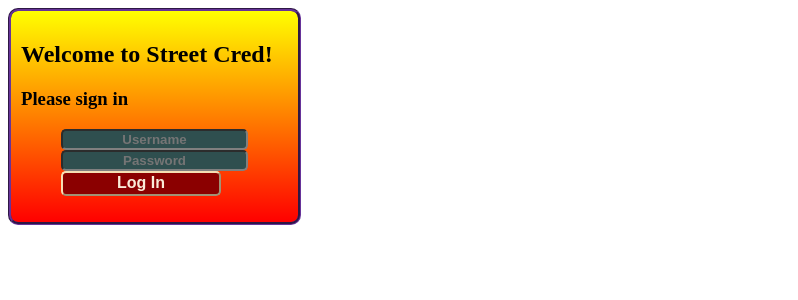
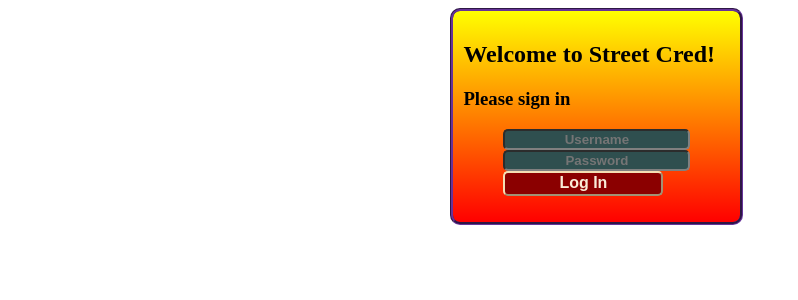
Before and after one commit to deibele1/First-Java-Project, an Angular app in the folder frontEnd/StreetCred/: page / in a window 1280 px wide. Shown: the top 300 px of the page, without its empty margins (0-798 px from the left). Built offline with nearby package versions, Linux system fonts and the light colour scheme.

Commit message:
Tried to get the login to function.

```diff
--- a/frontEnd/StreetCred/src/app/app.component.html
+++ b/frontEnd/StreetCred/src/app/app.component.html
@@ -1,9 +1,9 @@
-<div id="app-root" *ngIf="!getLoggedIn()">
+<div id="app-root" *ngIf="!login.loggedIn">
     <app-login-component>
 
     </app-login-component>
 </div>
-<div id="app-root" *ngIf="getLoggedIn()">
+<div id="app-root" *ngIf="login.loggedIn">
     <app-home>
 
     </app-home>
--- a/frontEnd/StreetCred/src/app/app.component.ts
+++ b/frontEnd/StreetCred/src/app/app.component.ts
@@ -1,16 +1,22 @@
-import { Component } from '@angular/core';
+import { Component, OnInit } from '@angular/core';
+import { LoginComponent } from 'src/app/login/login.component';
 
 @Component({
   selector: 'app-root',
   templateUrl: './app.component.html',
   styleUrls: ['./app.component.css']
 })
-export class AppComponent {
+export class AppComponent implements OnInit {
 
   private loggedIn: boolean = false;
+  constructor(public login :LoginComponent) { }
+
+  ngOnInit(): void {
+    this.getLoggedIn();
+  }
 
   getLoggedIn() {
-    return this.loggedIn;
+    return this.login.loggedIn;
   }
 
   setLoggedIn(value: boolean) {
--- a/frontEnd/StreetCred/src/app/app.module.ts
+++ b/frontEnd/StreetCred/src/app/app.module.ts
@@ -19,7 +19,7 @@ import { HomeComponent } from './home/home.component';
     AppRoutingModule,
     FormsModule
   ],
-  providers: [],
+  providers: [LoginComponent],
   bootstrap: [AppComponent]
 })
 export class AppModule { }
--- a/frontEnd/StreetCred/src/app/login/login.component.ts
+++ b/frontEnd/StreetCred/src/app/login/login.component.ts
@@ -10,6 +10,7 @@ export class LoginComponent implements OnInit {
   constructor() { }
   username:string;
   password:string;
+  loggedIn:boolean;
 
   ngOnInit(): void {
     console.log("Hello Nerds!!!");
@@ -17,6 +18,7 @@ export class LoginComponent implements OnInit {
 
   submit() {
     console.log(this.username + " " + this.password);
+    this.loggedIn = true;
   }
 
 }
--- a/frontEnd/StreetCred/src/styles.css
+++ b/frontEnd/StreetCred/src/styles.css
@@ -1 +1,5 @@
 /* You can add global styles to this file, and also import other style files */
+#app-root {
+    margin: auto;
+    width: 30%;
+}
```
